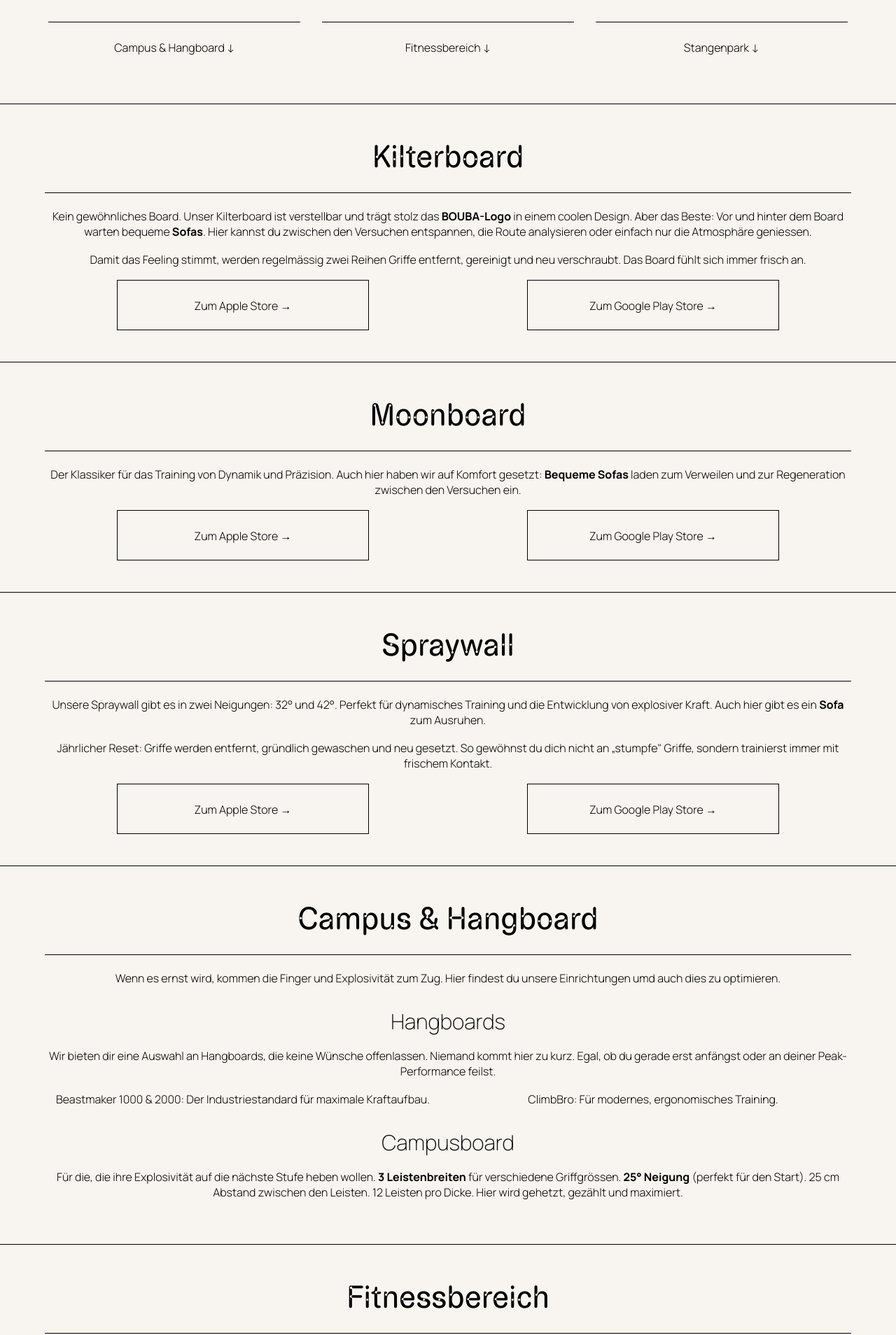
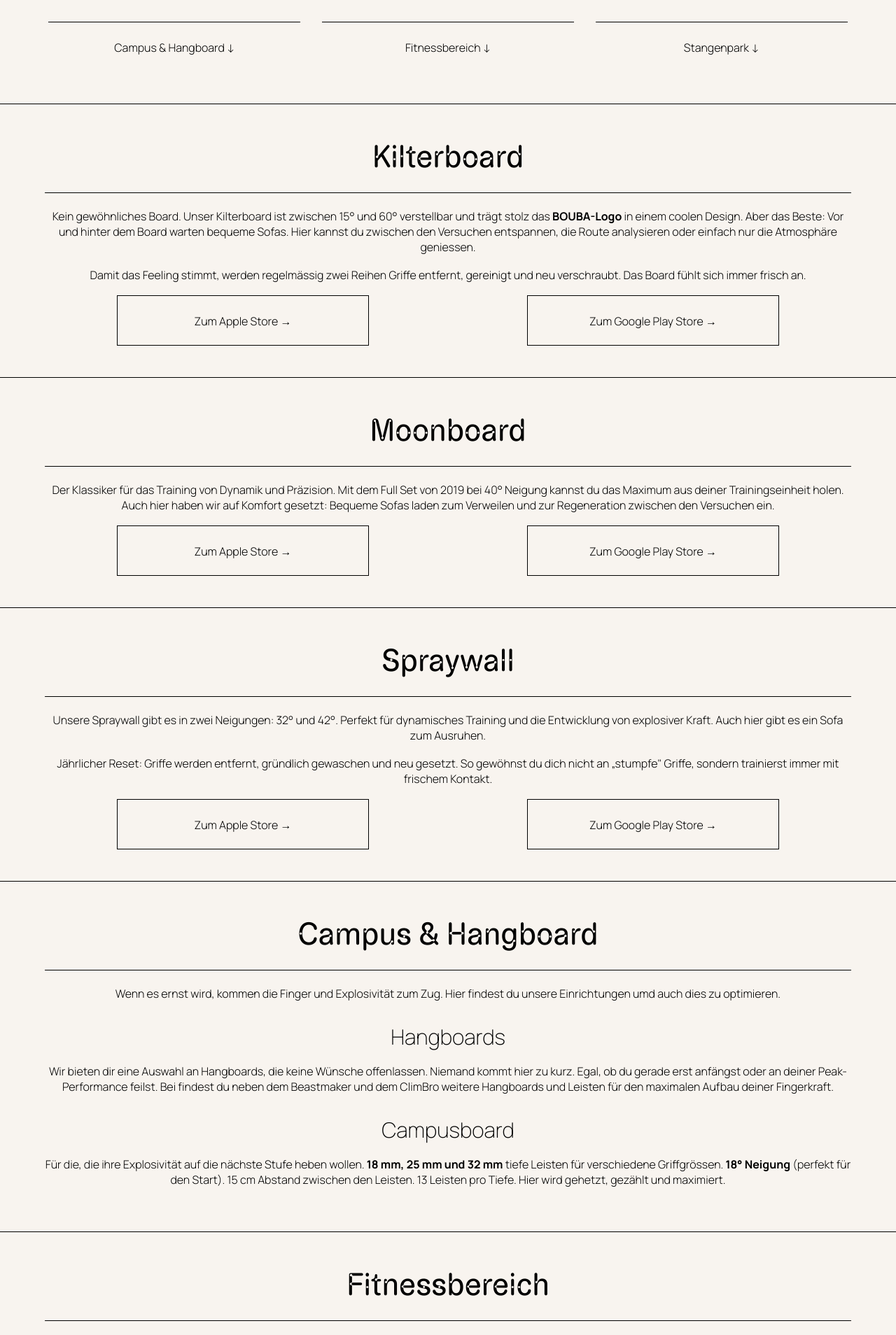
Before and after one commit to escodebar/boulder-baden.ch, a Nuxt app: page /trainieren in a window 1280 px wide. Shown: the part 636-2544 px from the top of the page at 70% size. Built offline with nearby package versions, Linux system fonts and the light colour scheme.

Commit message:
Fix training related data

```diff
--- a/app/pages/trainieren.vue
+++ b/app/pages/trainieren.vue
@@ -73,11 +73,11 @@
     <h2>Kilterboard</h2>
 
     <p>
-      Kein gewöhnliches Board. Unser Kilterboard ist verstellbar und trägt stolz
-      das <strong>BOUBA-Logo</strong> in einem coolen Design. Aber das Beste:
-      Vor und hinter dem Board warten bequeme <strong>Sofas</strong>. Hier
-      kannst du zwischen den Versuchen entspannen, die Route analysieren oder
-      einfach nur die Atmosphäre geniessen.
+      Kein gewöhnliches Board. Unser Kilterboard ist zwischen 15° und 60°
+      verstellbar und trägt stolz das <strong>BOUBA-Logo</strong> in einem
+      coolen Design. Aber das Beste: Vor und hinter dem Board warten bequeme
+      Sofas. Hier kannst du zwischen den Versuchen entspannen, die Route
+      analysieren oder einfach nur die Atmosphäre geniessen.
     </p>
 
     <p>
@@ -110,8 +110,9 @@
     <h2>Moonboard</h2>
 
     <p>
-      Der Klassiker für das Training von Dynamik und Präzision. Auch hier haben
-      wir auf Komfort gesetzt: <strong>Bequeme Sofas</strong> laden zum
+      Der Klassiker für das Training von Dynamik und Präzision. Mit dem Full Set
+      von 2019 bei 40° Neigung kannst du das Maximum aus deiner Trainingseinheit
+      holen. Auch hier haben wir auf Komfort gesetzt: Bequeme Sofas laden zum
       Verweilen und zur Regeneration zwischen den Versuchen ein.
     </p>
 
@@ -142,7 +143,7 @@
     <p>
       Unsere Spraywall gibt es in zwei Neigungen: 32° und 42°. Perfekt für
       dynamisches Training und die Entwicklung von explosiver Kraft. Auch hier
-      gibt es ein <strong>Sofa</strong> zum Ausruhen.
+      gibt es ein Sofa zum Ausruhen.
     </p>
 
     <p>
@@ -184,23 +185,18 @@
     <p>
       Wir bieten dir eine Auswahl an Hangboards, die keine Wünsche offenlassen.
       Niemand kommt hier zu kurz. Egal, ob du gerade erst anfängst oder an
-      deiner Peak-Performance feilst.
+      deiner Peak-Performance feilst. Bei findest du neben dem Beastmaker und
+      dem ClimBro weitere Hangboards und Leisten für den maximalen Aufbau deiner
+      Fingerkraft.
     </p>
-
-    <ul>
-      <li>
-        Beastmaker 1000 & 2000: Der Industriestandard für maximale Kraftaufbau.
-      </li>
-      <li>ClimbBro: Für modernes, ergonomisches Training.</li>
-    </ul>
 
     <h3>Campusboard</h3>
     <p>
       Für die, die ihre Explosivität auf die nächste Stufe heben wollen.
-      <strong>3 Leistenbreiten</strong> für verschiedene Griffgrössen.
-      <strong>25° Neigung</strong> (perfekt für den Start). 25 cm Abstand
-      zwischen den Leisten. 12 Leisten pro Dicke. Hier wird gehetzt, gezählt und
-      maximiert.
+      <strong>18 mm, 25 mm und 32 mm</strong> tiefe Leisten für verschiedene
+      Griffgrössen. <strong>18° Neigung</strong> (perfekt für den Start). 15 cm
+      Abstand zwischen den Leisten. 13 Leisten pro Tiefe. Hier wird gehetzt,
+      gezählt und maximiert.
     </p>
   </section>
 
```
